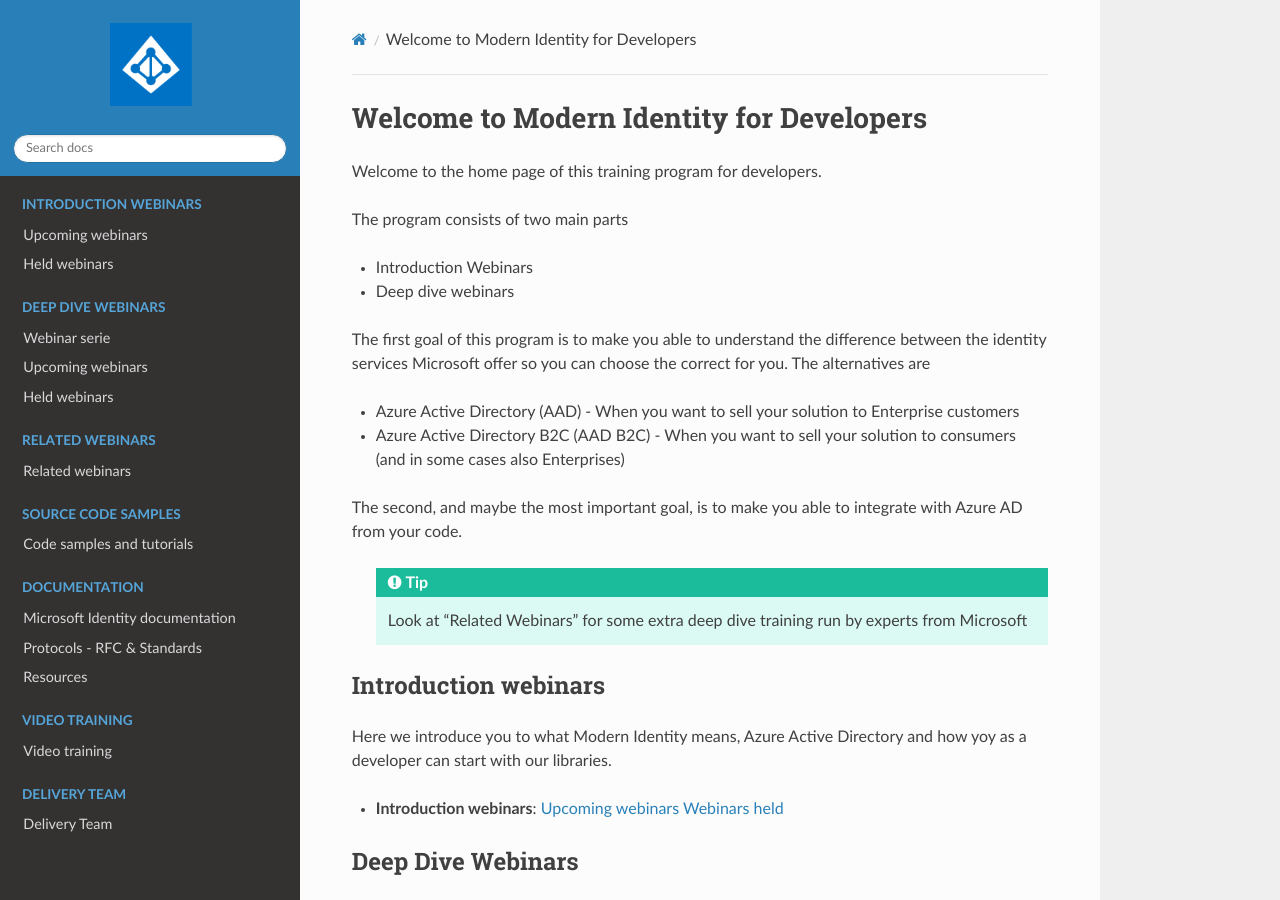
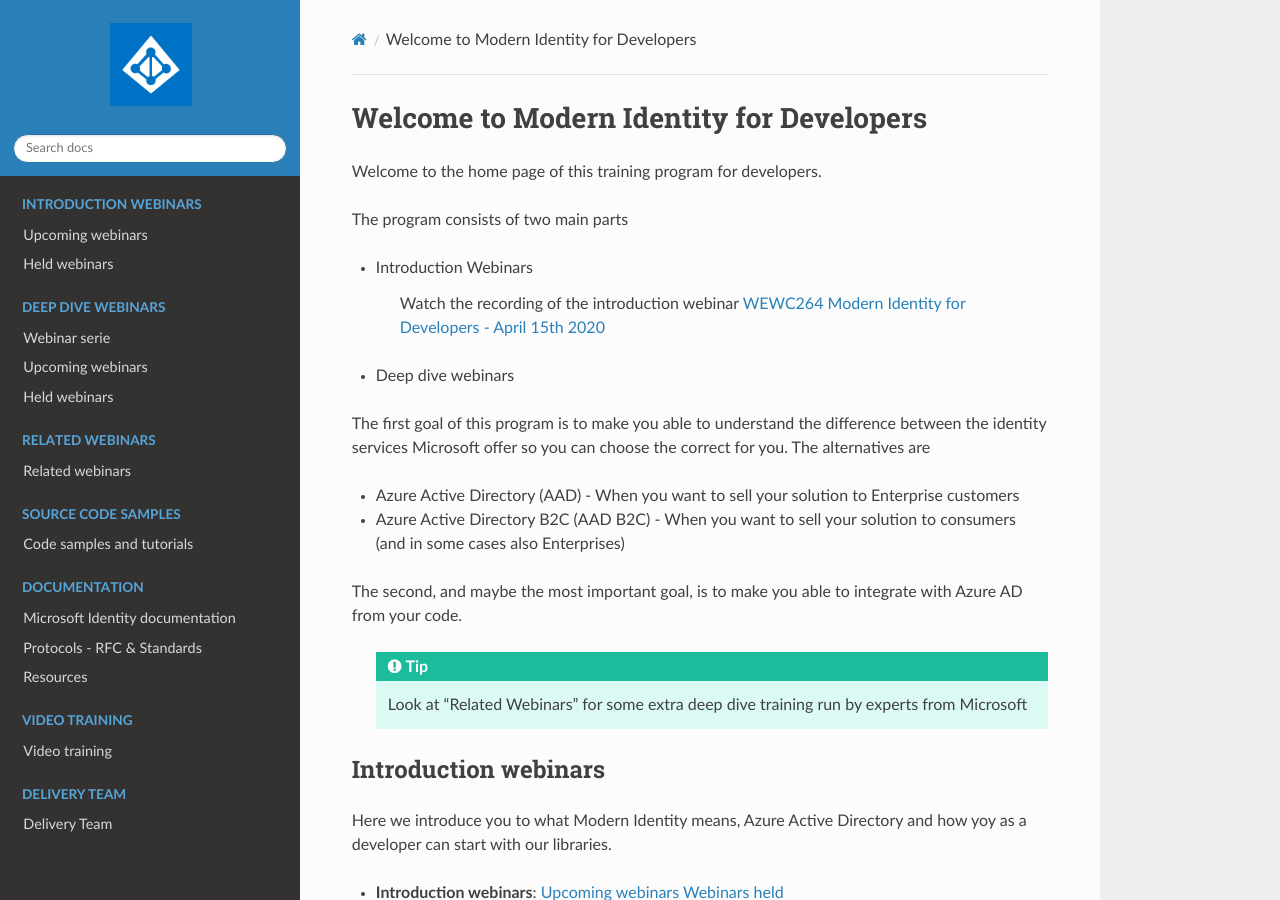
Before and after one commit to RonnyA/ModernIdentity, a Sphinx documentation site: the page built from docs/source/index.rst, in a window 1280 px wide and 900 px high. Built offline with Sphinx 7.4.7 and the Read the Docs theme 2.0.0, drawn with Linux system fonts in a browser that asks for light colours.

Commit message:
Added the last recorded intro-webinar on the front page

```diff
--- a/docs/source/index.rst
+++ b/docs/source/index.rst
@@ -12,7 +12,14 @@
 The program consists of two main parts
 
 * Introduction Webinars
+
+      Watch the recording of the introduction webinar `WEWC264 Modern Identity for Developers - April 15th 2020`__
+
+.. __ : https://portal.meets4b.com/Join?e=f9626052-2fd4-4c09-9b5f-8876c5e78c71
+
 * Deep dive webinars
+
+
 
 The first goal of this program is to make you able to understand the difference between the identity services Microsoft offer so you can choose the correct for you. The alternatives are
 
```
Also changed, not shown: 5 other files.
